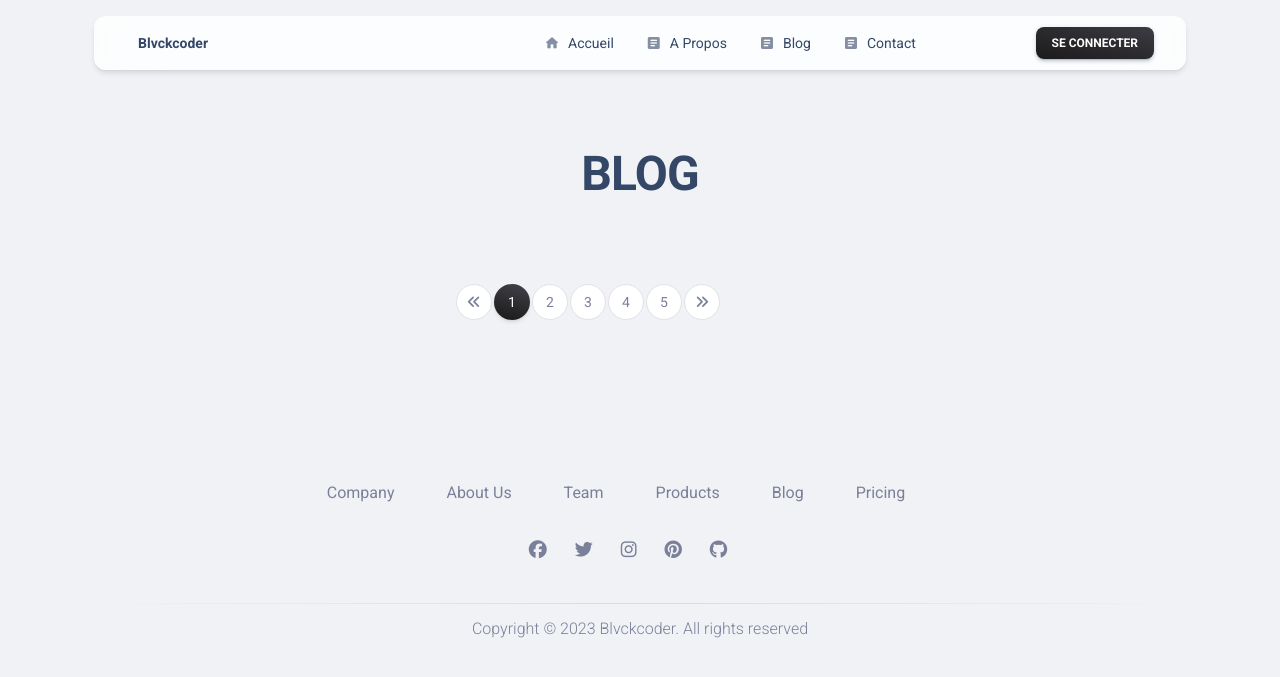
After one commit to blvckcoder/P5-Blog, a PHP site: template templates/frontend/blog.twig in a window 1280 px wide. The commit adds this page. Shown: the top 677 px of the page. Run offline with PHP 8.4, Linux system fonts and the light colour scheme; the template is opened without the code that fills it, so the values that code supplies are empty; some libraries are stand-ins or nearby versions.

Commit message:
FEAT(pagination): Add blog posts page, articles and postStatus adjustment

```diff
--- a/src/Repository/PostRepository.php
+++ b/src/Repository/PostRepository.php
@@ -19,7 +19,7 @@ class PostRepository implements Repository
     public function getAll()
     {
         $statement = $this->connection->query(
-            "SELECT id FROM post ORDER BY createdDate DESC LIMIT 0, 5");
+            "SELECT id FROM post ORDER BY createdDate DESC");
 
         $statement->execute();
         $postIds = $statement->fetchAll();
--- a/templates/backend/forms/editPost.twig
+++ b/templates/backend/forms/editPost.twig
@@ -32,7 +32,7 @@
                                         <div class="card card-blog card-plain">
                                             <div class="card-header p-0 mt-n4 mx-3">
                                                 <a class="d-block shadow-xl border-radius-xl">
-                                                    <img src="../../public/{{post.imgCover}}" alt="img-blur-shadow"
+                                                    <img src="../../public/assets/img/covers/{{post.imgCover}}" alt="img-blur-shadow"
                                                         class="img-fluid shadow border-radius-xl">
                                                 </a>
                                             </div>
@@ -56,7 +56,7 @@
                                         <div class="card card-blog card-plain">
                                             <div class="card-header p-0 mt-n4 mx-3">
                                                 <a class="d-block shadow-xl border-radius-xl">
-                                                    <img src="../../public/{{post.imgCard}}" alt="img-blur-shadow"
+                                                    <img src="../../public/assets/img/cards/{{post.imgCard}}" alt="img-blur-shadow"
                                                         class="img-fluid shadow border-radius-xl">
                                                 </a>
                                             </div>
--- /dev/null
+++ b/templates/frontend/blog.twig
@@ -0,0 +1,79 @@
+{% extends 'frontend/layout.html.twig' %}
+
+{% block title %}
+<title>Blog PHP</title>
+{% endblock %}
+
+{% block content %}
+
+<section class="pt-5 pb-0">
+    <div class="container">
+        <div class="row mt-8">
+            <div class="col-lg-7 text-center mx-auto">
+                <h1 class="pt-3 mt-n5">BLOG</h1>
+            </div>
+        </div>
+
+        <div class="row my-5">
+            {% for post in posts %}
+            <div class="col-lg-4 col-md-6 my-5">
+                <div class="card">
+                    <div class="card-header p-0 mx-3 mt-n4 position-relative z-index-2">
+                        <a class="d-block blur-shadow-image">
+                            <img src="../public/assets/img/cards/{{ post.imgCard }}" alt="img-blur-shadow"
+                                class="img-fluid border-radius-lg">
+                        </a>
+                    </div>
+                    <div class="card-body pt-3">
+                        <p class="text-dark mb-2 text-sm">{{ post.category }} • {{ post.tag }}</p>
+                        <a href="javascript:;">
+                            <h5>
+                                {{ post.title | u.truncate(40, '...') }}
+                            </h5>
+                        </a>
+                        <p>
+                            {{ post.excerpt | u.truncate(125, '...') }}
+                        </p>
+                        <a href="post/{{ post.id }}" class="h5 d-block text-dark"><button type="button" class="btn btn-outline-secondary btn-sm mb-0">Lire Plus</button></a>
+                    </div>
+                </div>
+            </div>
+
+        {% endfor %}
+
+            <div class="col-sm-7 text-center">
+                <ul class="pagination pagination-dark mt-4">
+                    <li class="page-item ms-auto">
+                        <a class="page-link" href="#" aria-label="Previous">
+                            <span aria-hidden="true"><i class="fa fa-angle-double-left" aria-hidden="true"></i></span>
+                        </a>
+                    </li>
+
+                    <li class="page-item  active ">
+                        <a class="page-link text-white" href="#">1</a>
+                    </li>
+                    <li class="page-item">
+                        <a class="page-link" href="#">2</a>
+                    </li>
+                    <li class="page-item">
+                        <a class="page-link" href="#">3</a>
+                    </li>
+                    <li class="page-item">
+                        <a class="page-link" href="#">4</a>
+                    </li>
+                    <li class="page-item">
+                        <a class="page-link" href="#">5</a>
+                    </li>
+
+                    <li class="page-item">
+                        <a class="page-link" href="#" aria-label="Next">
+                            <span aria-hidden="true"><i class="fa fa-angle-double-right" aria-hidden="true"></i></span>
+                        </a>
+                    </li>
+                </ul>
+            </div>
+        </div>
+    </div>
+</section>
+
+{% endblock %}
--- a/templates/frontend/home.twig
+++ b/templates/frontend/home.twig
@@ -86,7 +86,7 @@
               </div>
 
               <div class="row">
-                {% for post in posts %}
+                {% for post in posts|slice(-3) %}
                   <div class="col-lg-4 mb-lg-0 mb-4">
                     <div class="card">
                       <div class="card-header p-0 m-3 mt-n4 position-relative z-index-2">
@@ -100,7 +100,7 @@
                         {{ post.title }}
                         </a>
                         <p class="card-description mb-4">
-                          {{ post.excerpt | u.truncate(180, '...') }}
+                          {{ post.excerpt | u.truncate(125, '...') }}
                         </p>
                         <div class="author align-items-center">
                           <img src="../public/assets/img/profil/{{post.author.picture}}" alt="..." class="avatar shadow border-radius-lg">
```
Also changed, not shown: src/Controllers/PostController.php (+10 -9 lines), src/Lib/Pagination.php (added, +44 -0 lines), templates/backend/forms/addPost.twig (+6 -4 lines), public/Assets/img/cards/Flock-guerre.jpg (deleted), public/Assets/img/cards/card-code-2.jpg (added), public/Assets/img/cards/card-code-7.jpg (added), public/Assets/img/cards/card-code-8.jpg (added), public/Assets/img/cards/f8ebaa5ae815ea2bcb3c81f8e8c9f57b.jpg (deleted), public/Assets/img/covers/bg5.jpg (added), public/Assets/img/covers/card-code-9.jpg (added).
